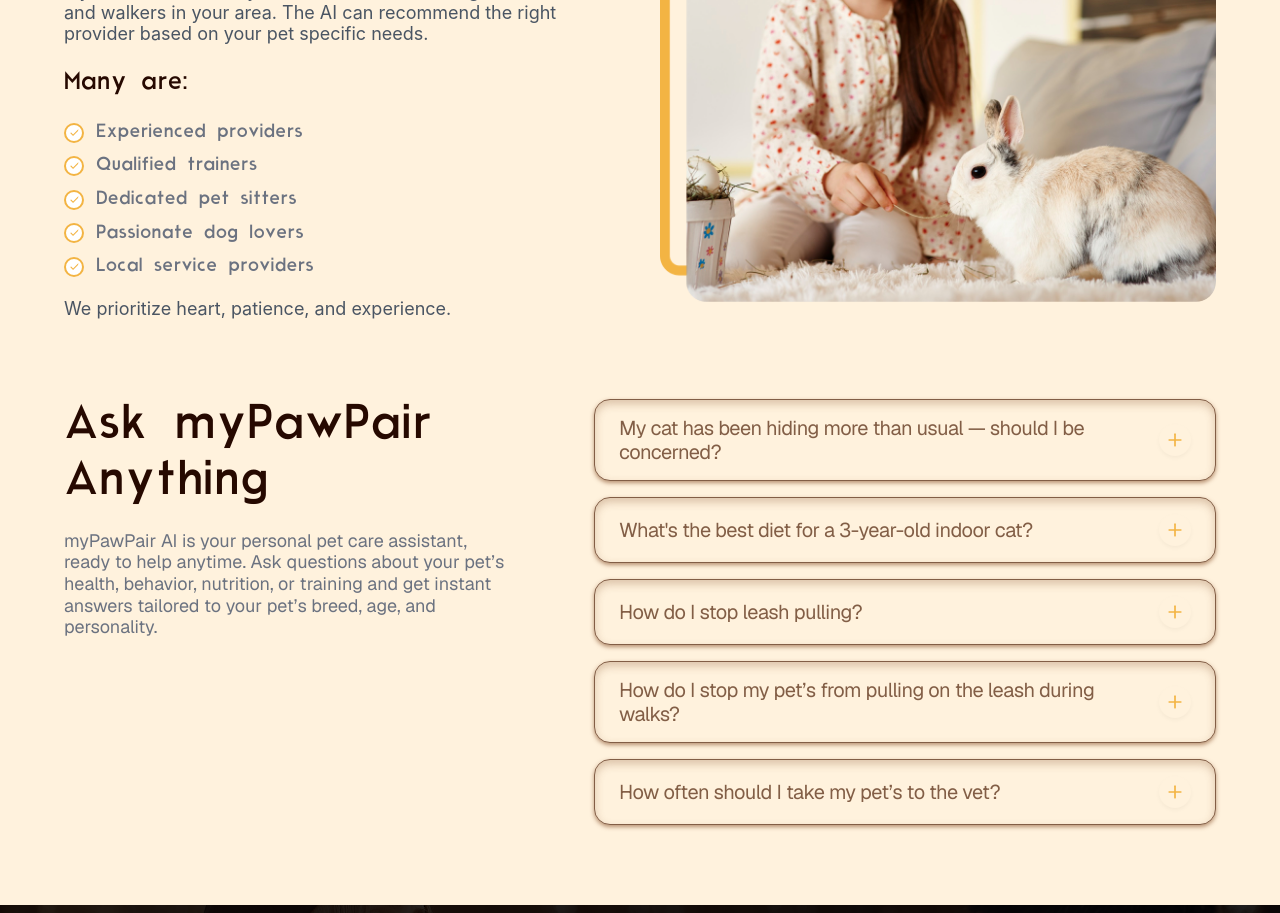
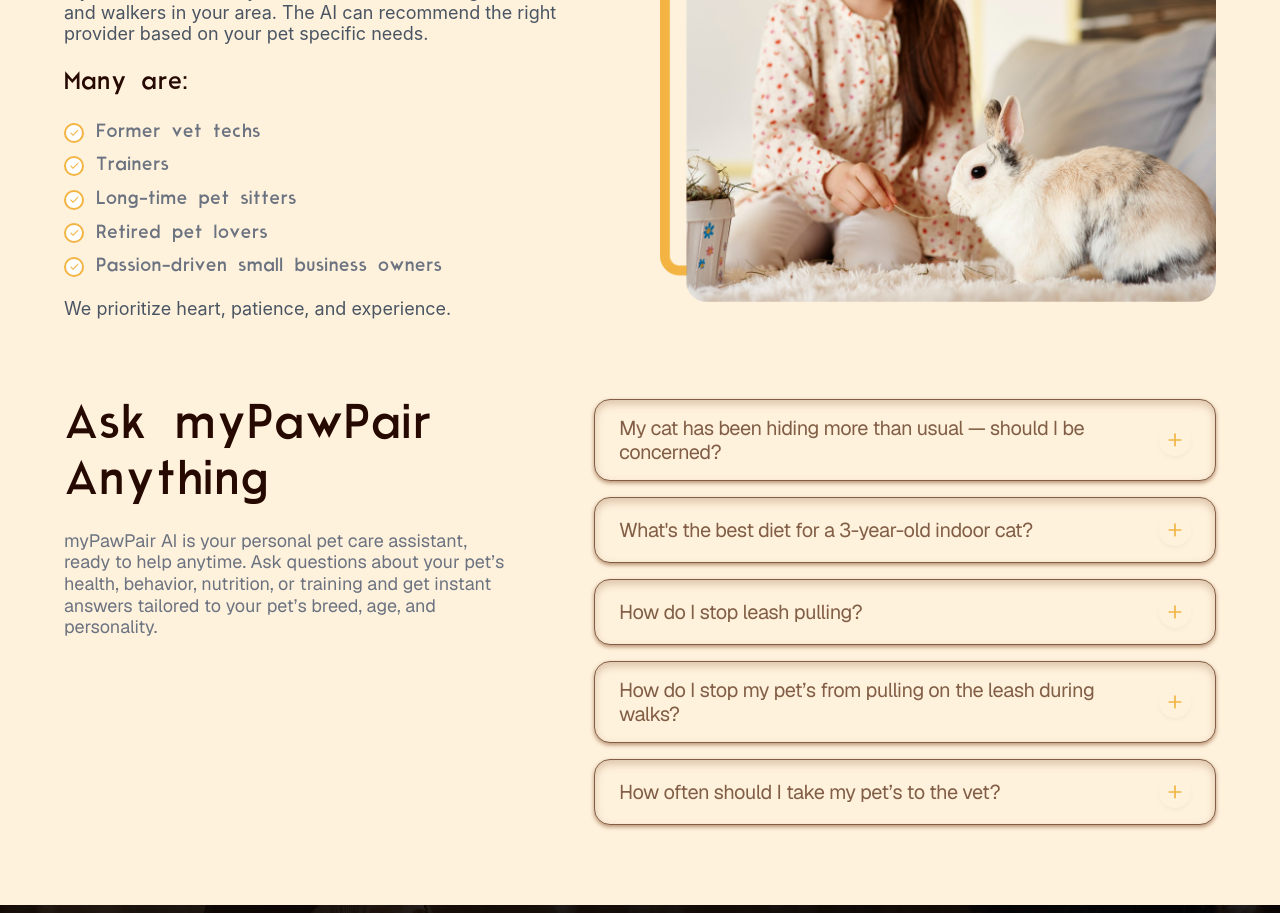
Before and after one commit to JacknCharlie/mypawpair, a Next.js app: page / in a window 1280 px wide. Shown: the part 4560-5473 px from the top of the page. Built offline with nearby package versions, Linux system fonts and the light colour scheme; no server answers.

Commit message:
Update family-care-section.tsx

```diff
--- a/components/family-care-section.tsx
+++ b/components/family-care-section.tsx
@@ -31,11 +31,11 @@
   }, []);
 
   const points = [
-    "Experienced providers",
-    "Qualified trainers",
-    "Dedicated pet sitters",
-    "Passionate dog lovers",
-    "Local service providers",
+    "Former vet techs",
+    "Trainers",
+    "Long-time pet sitters",
+    "Retired pet lovers",
+    "Passion-driven small business owners",
   ];
 
   return (
```
